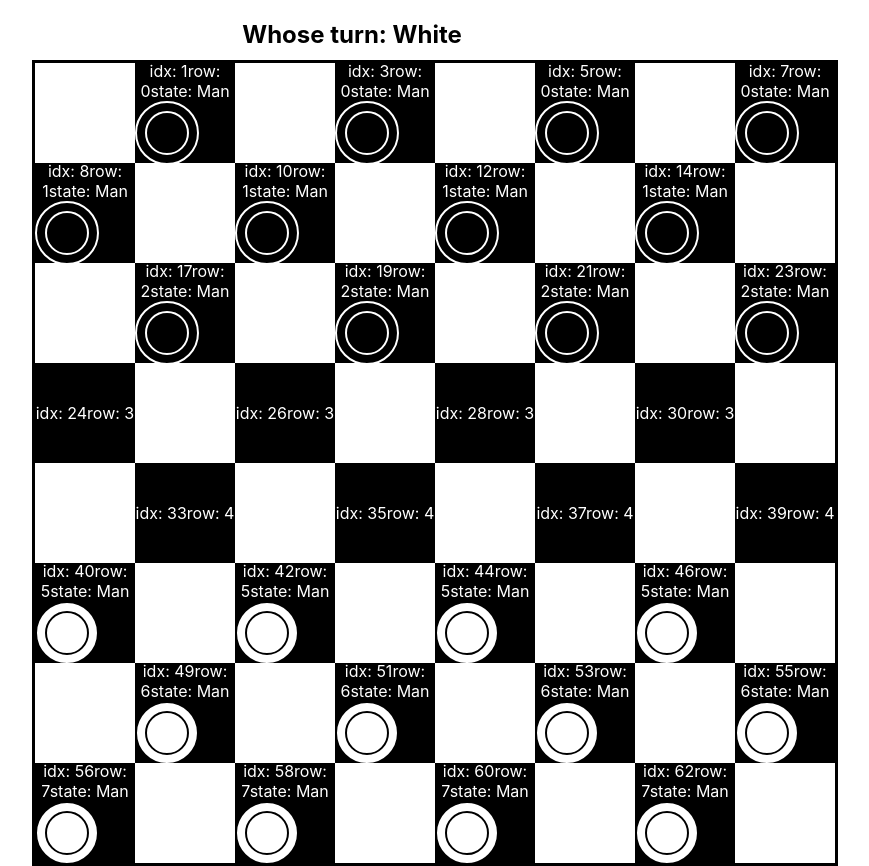
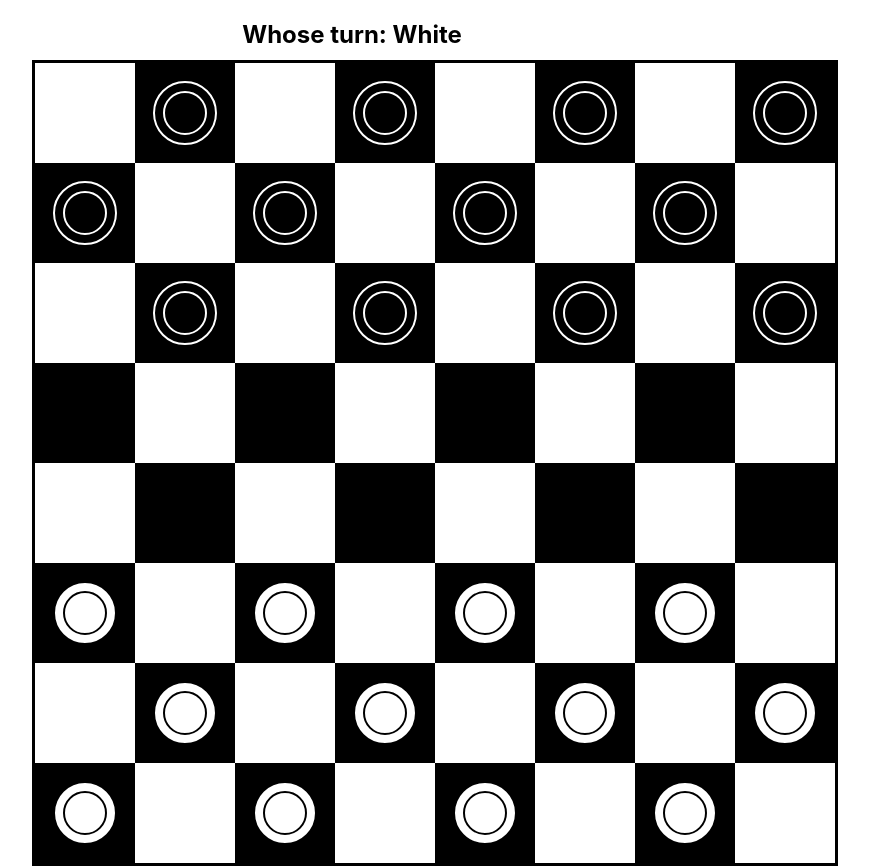
Before and after one commit to alexmoiseyenko/checkers, a React (Create React App) app: page / in a window 1280 px wide. Shown: the whole page, without its empty margins (288-1157 px from the left). Built offline with nearby package versions, Linux system fonts and the light colour scheme.

Commit message:
feat: hide test data

```diff
--- a/src/components/Board/ShowBoard.tsx
+++ b/src/components/Board/ShowBoard.tsx
@@ -42,21 +42,22 @@ const ShowBoard: React.FC<IShowBoard> = (props): JSX.Element => {
                     {[styles.cell_active]: isActiveCell},
                     )}
             >
-        {piece ?
+                {piece ? (
                     <div style={{ color: "white" }}>
-            idx: {cell}
-            row: {row}
-            state: {piece.state}
+                        {/*idx: {cell}*/}
+                        {/*row: {row}*/}
+                        {/*state: {piece.state}*/}
                         <Piece
                             color={piece.color}
                             state={piece.state}
                         />
                     </div>
-        :
+                ) : (
                     <div style={{ color: "white" }}>
-            idx: {cell}
-            row: {row}
+                        {/*idx: {cell}*/}
+                        {/*row: {row}*/}
                     </div>
+                    )
                 }
             </div>
         );
```
Lines whose indentation alone changed are shown as unchanged.
